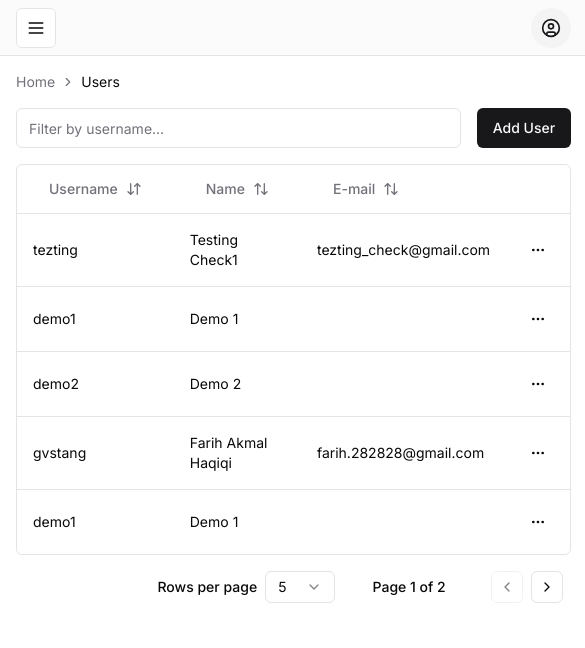
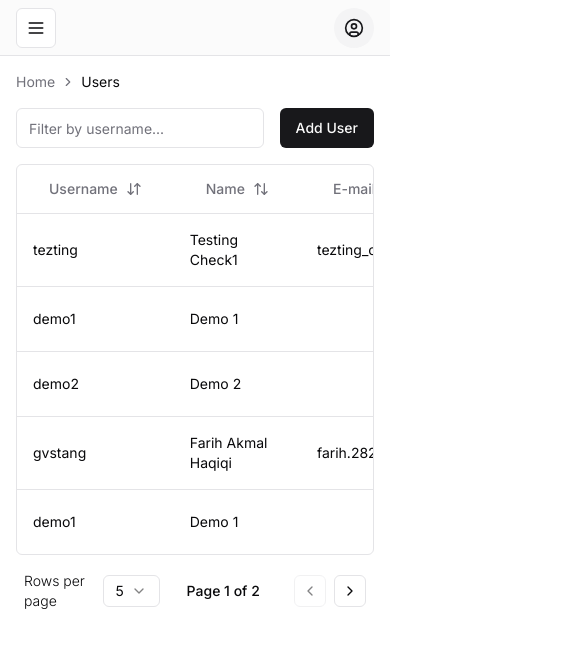
Before and after one commit to rapelista/gamatecha-fe-technical-test, a Next.js app: page / in a window 390 px wide. Shown: the top 648 px of the page, 585 px wide, since content can reach past the window. Built offline with nearby package versions, Linux system fonts and the light colour scheme.

Commit message:
feat: minor update - responsive data-table

```diff
--- a/app/(dashboard)/layout.tsx
+++ b/app/(dashboard)/layout.tsx
@@ -26,7 +26,7 @@ export default function DashboardLayout({
                     </div>
                 </div>
             </div>
-            <div className="flex flex-col">
+            <div className="flex flex-col overflow-hidden">
                 <Navbar />
                 <main className="flex flex-col flex-1 gap-4 p-4 lg:gap-6 lg:p-6">
                     {children}
--- a/components/data-table-pagination.tsx
+++ b/components/data-table-pagination.tsx
@@ -26,7 +26,7 @@ export function DataTablePagination<TData>({
         <div className="flex items-center justify-end px-2 mt-4">
             <div className="flex items-center space-x-6 lg:space-x-8">
                 <div className="flex items-center space-x-2">
-                    <p className="text-sm font-medium">Rows per page</p>
+                    <span className="text-sm font-light">Rows per page</span>
                     <Select
                         value={`${table.getState().pagination.pageSize}`}
                         onValueChange={(value) => {
```
